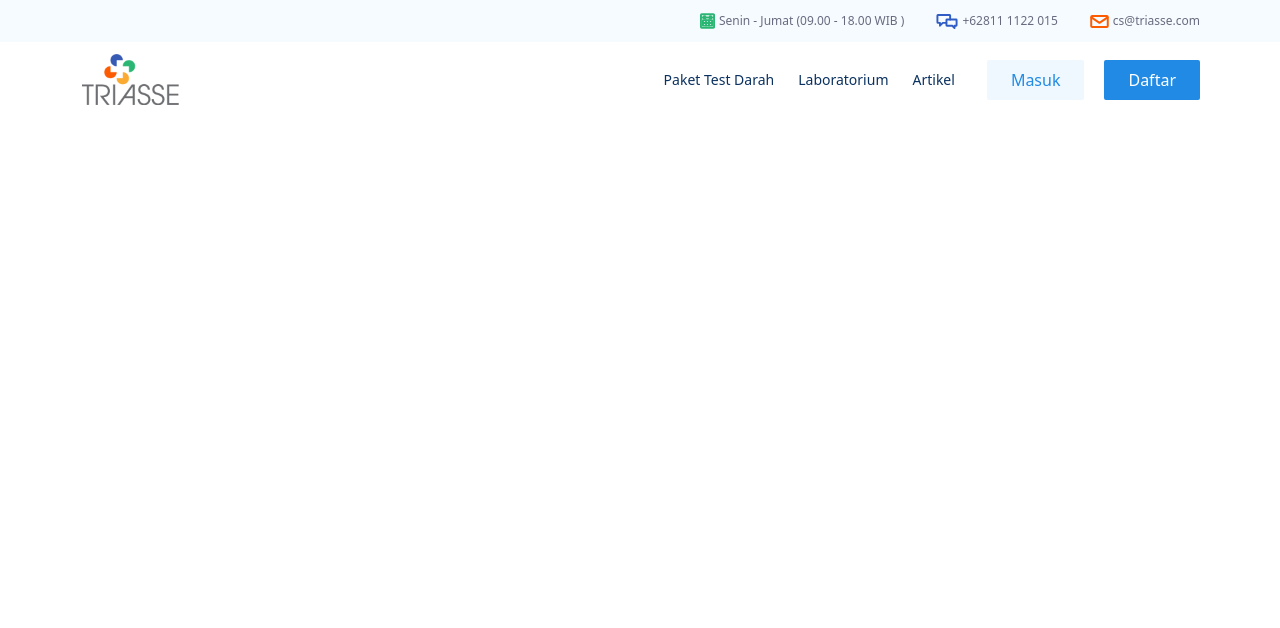
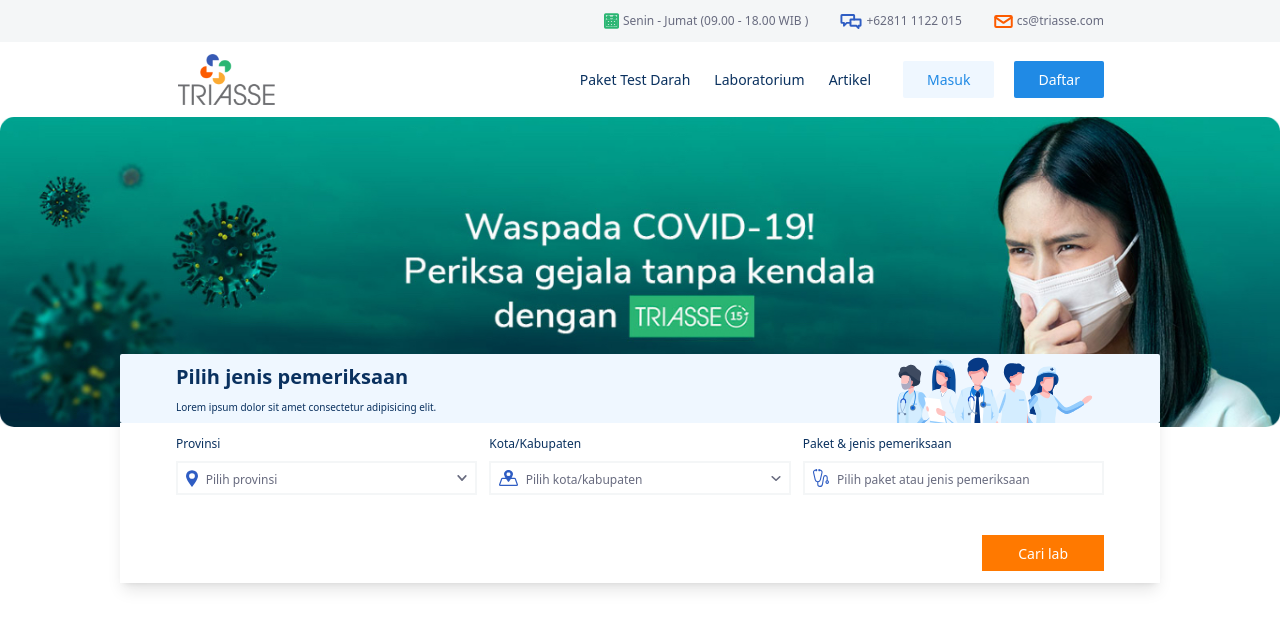
Before and after one commit to Tito-Rollis/triasse-app, a Next.js app: page / in a window 1280 px wide. Shown: the top 628 px of the page. Built offline with nearby package versions, Linux system fonts and the light colour scheme.

Commit message:
jenis pemeriksaan done

```diff
--- a/components/headerComponent/headerComponent.js
+++ b/components/headerComponent/headerComponent.js
@@ -2,9 +2,9 @@
 import HamburgerComponent from '../hamburgerComponent/hamburgerComponent';
 export default function HeaderComponent({ handler }) {
     return (
-        <div className="w-screen flex flex-wrap ">
+        <div className="w-screen flex flex-wrap">
             {/* FIRST HEADER */}
-            <div className="py-3  lg:px-20 px-10 flex justify-center lg:justify-end gap-6 lg:gap-8  bg-grey-100 w-full">
+            <div className="py-3  lg:px-44 px-10 flex justify-center lg:justify-end gap-6 lg:gap-8  bg-grey-200 w-full">
                 <div className="flex gap-1 items-center">
                     <Image
                         src="/img/img-calendar.svg"
@@ -40,7 +40,7 @@
                 </div>
             </div>
             {/* SECOND HEADER */}
-            <div className="py-3 lg:px-20 px-10 flex w-full justify-between items-center">
+            <div className="py-3 lg:px-44 px-10 flex w-full justify-between items-center">
                 <Image
                     src="/img/img-brand-logo.png"
                     alt="Logo"
@@ -50,21 +50,27 @@
                 <div className="hidden gap-x-8 items-center md:flex">
                     {/* LINK HEADER */}
                     <div className="flex gap-6">
-                        <h1 className="text-subTitle text-blue-200">
+                        <h1 className="text-subTitle font-medium text-blue-200">
                             Paket Test Darah
                         </h1>
-                        <h1 className="text-subTitle text-blue-200">
+                        <h1 className="text-subTitle font-medium text-blue-200">
                             Laboratorium
                         </h1>
-                        <h1 className="text-subTitle text-blue-200">Artikel</h1>
+                        <h1 className="text-subTitle font-medium text-blue-200">
+                            Artikel
+                        </h1>
                     </div>
                     {/* BUTTON HEADER */}
                     <div className="flex gap-x-5">
                         <button className="py-2 px-6 rounded-sm bg-whiteBlue">
-                            <p className="text-blue-100 font-medium">Masuk</p>
+                            <p className="text-blue-100 text-subTitle font-medium">
+                                Masuk
+                            </p>
                         </button>
                         <button className="py-2 px-6 rounded-sm bg-blue-100">
-                            <p className="text-white font-medium">Daftar</p>
+                            <p className="text-white text-subTitle font-medium">
+                                Daftar
+                            </p>
                         </button>
                     </div>
                 </div>
--- /dev/null
+++ b/components/inputFindLabComponent/index.module.css
@@ -0,0 +1,9 @@
+.inputContainer input::-webkit-input-placeholder {
+    color: #686b7f;
+    border-color: 'white';
+    font-size: 12px;
+}
+
+.inputContainer input {
+    color: #686b7f;
+}
--- /dev/null
+++ b/components/inputFindLabComponent/inputFindLabComponent.js
@@ -0,0 +1,31 @@
+import Image from 'next/image';
+import style from './index.module.css';
+export default function inputFindLabComponent({
+    img,
+    alt,
+    placeholder,
+    w,
+    h,
+    display,
+}) {
+    return (
+        <div
+            className={`border-grey-200 border-2 w-full my-2 flex items-center px-2 py-1 ${style.inputContainer}`}
+        >
+            <Image src={img} alt={alt} width={w} height={h} />
+            <input
+                className={`w-full ml-2 h-full border-0 `}
+                type="text"
+                placeholder={placeholder}
+            />
+            <div className={`${display}  items-center`}>
+                <Image
+                    src="/img/img-icon-bottom-small.svg"
+                    width="11.121"
+                    height="6.58"
+                    alt="bottom"
+                />
+            </div>
+        </div>
+    );
+}
--- a/components/layoutComponent/layoutComponent.js
+++ b/components/layoutComponent/layoutComponent.js
@@ -1,3 +1,3 @@
 export default function LayoutComponent({ children }) {
-    return <div className="w-screen h-screen overflow-hidden">{children}</div>;
+    return <div className="w-screen h-full ">{children}</div>;
 }
--- a/components/overlayComponent/overlayComponent.js
+++ b/components/overlayComponent/overlayComponent.js
@@ -2,18 +2,18 @@
     return (
         <>
             <ul
-                className={`w-2/4 border-2 rounded-sm z-0 transition-all transform ${display} flex md:hidden flex-col justify-start absolute right-0 top-10 pb-6 bg-gray-700 h-96`}
+                className={`w-2/4 border-2 rounded-md z-20 transition-all bg-orange transform ${display} flex md:hidden flex-col justify-start absolute right-0 top-10 pb-6 bg-gray-700 h-96`}
             >
-                <li className="h-full flex text-pLarge text-blue-200 font-medium  items-center pl-4  transition-all hover:bg-orange">
+                <li className="h-full flex text-pLarge text-blue-200 font-medium  items-center pl-4  transition-all hover:bg-whiteBlue">
                     Paket Test Darah
                 </li>
-                <li className="h-full flex text-pLarge text-blue-200 font-medium  items-center pl-4 transition-all hover:bg-orange">
+                <li className="h-full flex text-pLarge text-blue-200 font-medium  items-center pl-4 transition-all hover:bg-whiteBlue">
                     Laboratorium
                 </li>
-                <li className="h-full flex text-pLarge text-blue-200 font-medium  items-center pl-4 transition-all hover:bg-orange">
+                <li className="h-full flex text-pLarge text-blue-200 font-medium  items-center pl-4 transition-all hover:bg-whiteBlue">
                     Price
                 </li>
-                <li className="h-full flex text-pLarge text-blue-200 font-medium  items-center pl-4 transition-all hover:bg-orange">
+                <li className="h-full flex text-pLarge text-blue-200 font-medium  items-center pl-4 transition-all hover:bg-whiteBlue">
                     Artikel
                 </li>
                 <li className="mt-4 mx-auto">
--- a/pages/index.js
+++ b/pages/index.js
@@ -1,10 +1,10 @@
-import Head from 'next/head';
 import Image from 'next/image';
 import { useState, useEffect, useContext } from 'react';
 import LayoutComponent from '../components/layoutComponent/layoutComponent';
 import HeaderComponent from '../components/headerComponent/headerComponent';
 import { NavbarContext } from '../context/navbarContext';
 import OverlayComponent from '../components/overlayComponent/overlayComponent';
+import InputFindLabComponent from '../components/inputFindLabComponent/inputFindLabComponent';
 import styles from '../styles/Home.module.css';
 
 export default function Home() {
@@ -18,6 +18,85 @@
         <LayoutComponent>
             <OverlayComponent display={flex} />
             <HeaderComponent />
+            <div className="w-screen relative ">
+                <div className="overflow-hidden w-full">
+                    <Image
+                        src="/img/img-big-banner.jpg"
+                        width={1366}
+                        height={331}
+                        alt="banner"
+                    />
+                </div>
+                <div className="absolute flex flex-col left-10 right-10 top-3/4 mx-20 shadow-lg ">
+                    {/* 1st HEADER */}
+                    <div className="w-full bg-whiteBlue px-6 md:px-14 rounded-sm  grid grid-cols-2 grid-rows-2 md:grid-rows-1 ">
+                        <div className="flex flex-col col-span-2 md:col-span-1  self-center py-2 gap-y-2">
+                            <h1 className="text-title md:text-titleLarge font-bold text-blue-200">
+                                Pilih jenis pemeriksaan
+                            </h1>
+                            <p className="text-p text-blue-200">
+                                Lorem ipsum dolor sit amet consectetur
+                                adipisicing elit.
+                            </p>
+                        </div>
+                        <div className=" md:w-1/2 w-full h-full relative col-span-2 md:col-span-1  justify-self-end">
+                            <Image
+                                src="/img/img-doctor.svg"
+                                layout="fill"
+                                objectFit="cover"
+                                alt="doctor"
+                            />
+                        </div>
+                    </div>
+                    {/* 2nd HEADER */}
+                    <div className="grid md:grid-cols-1 px-2 md:px-14 md:grid-rows-2 bg-white py-3 w-full">
+                        <div className="flex flex-wrap gap-x-3">
+                            <div className="flex-1">
+                                <p className="md:text-pLarge text-blue-200">
+                                    Provinsi
+                                </p>
+                                <InputFindLabComponent
+                                    display="flex"
+                                    img="/img/img-icon-pin.svg"
+                                    alt="pin"
+                                    w="13.362"
+                                    h="19.204"
+                                    placeholder="Pilih provinsi"
+                                />
+                            </div>
+                            <div className="flex-1">
+                                <p className="md:text-pLarge text-blue-200">
+                                    Kota/Kabupaten
+                                </p>
+                                <InputFindLabComponent
+                                    display="flex"
+                                    img="/img/img-icon-pin-map.svg"
+                                    alt="map"
+                                    w="21.171"
+                                    h="19.204"
+                                    placeholder="Pilih kota/kabupaten"
+                                />
+                            </div>
+                            <div className="flex-1">
+                                <p className="md:text-pLarge text-blue-200">
+                                    Paket & jenis pemeriksaan
+                                </p>
+                                <InputFindLabComponent
+                                    display="hidden"
+                                    img="/img/img-icon-stetoscop.svg"
+                                    alt="stetoscop"
+                                    w="18.185"
+                                    h="19.204"
+                                    placeholder="Pilih paket atau jenis pemeriksaan"
+                                />
+                            </div>
+                        </div>
+                        <button className="bg-orange md:justify-self-end h-9 self-center md:self-end py-2 px-9 ">
+                            <p className="text-subTitle text-white">Cari lab</p>
+                        </button>
+                    </div>
+                </div>
+            </div>
         </LayoutComponent>
     );
 }
--- a/tailwind.config.js
+++ b/tailwind.config.js
@@ -12,7 +12,8 @@
             orange: '#FF7900',
         },
         fontSize: {
-            title: '20px',
+            title: '16px',
+            titleLarge: '20px',
             subTitle: '14px',
             p: '10px',
             pLarge: '12px',
```
Also changed, not shown: public/img/img-icon-bottom-small.svg (added).
